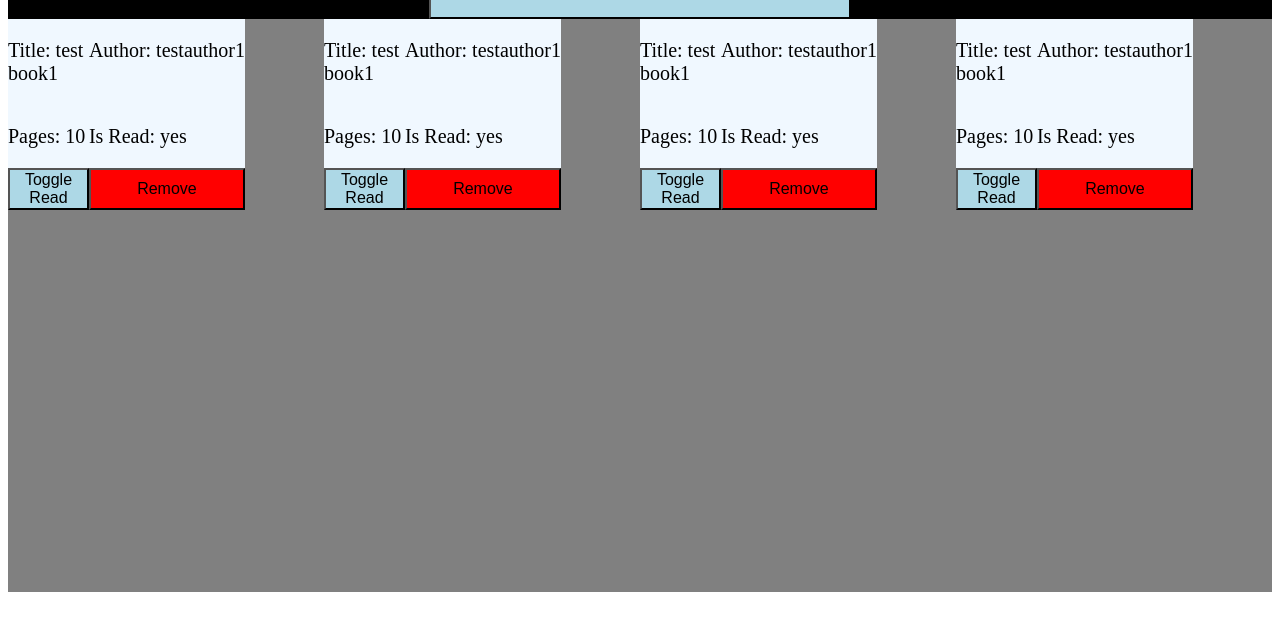
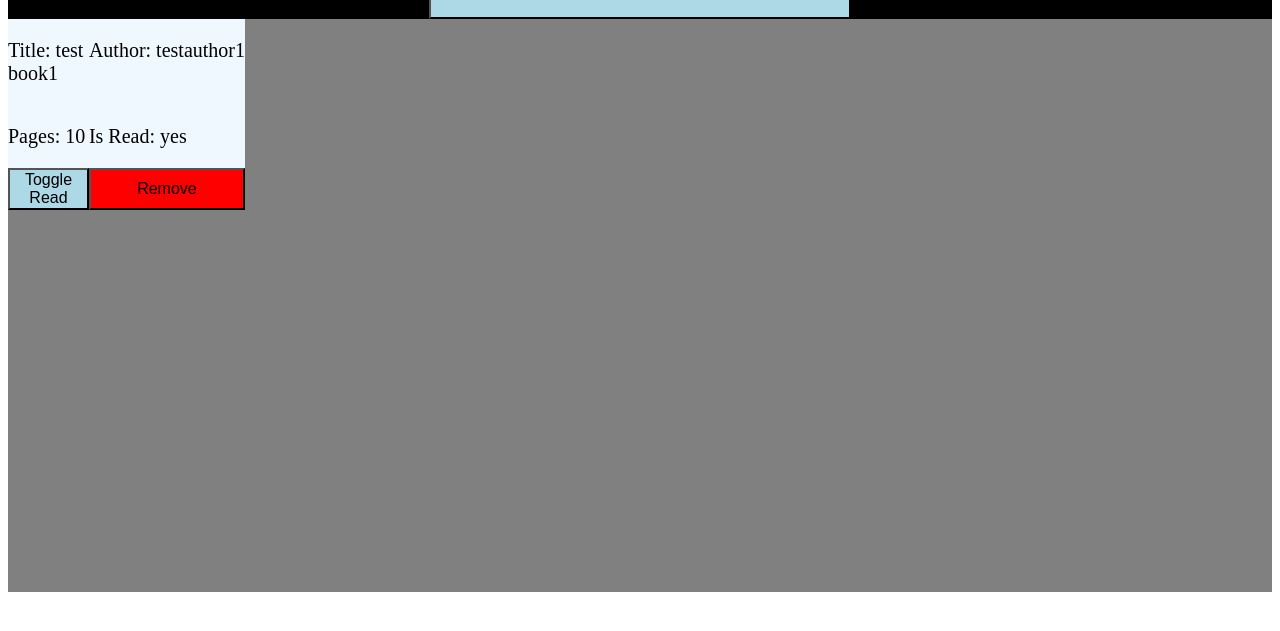
Before and after one commit to j37hr0/ToPLibrary, a plain HTML site: page index.html in a window 1280 px wide. Shown: the part 69-700 px from the top of the page. Drawn offline with Linux system fonts and the light colour scheme.

Commit message:
small touchup

```diff
--- a/index.html
+++ b/index.html
@@ -5,7 +5,7 @@
     <meta charset="UTF-8">
     <meta http-equiv="X-UA-Compatible" content="IE=edge">
     <meta name="viewport" content="width=device-width, initial-scale=1.0">
-    <title>Document</title>
+    <title>Jethro's Library</title>
 </head>
 <body>
     <div class="header">
--- a/script.js
+++ b/script.js
@@ -11,10 +11,14 @@ const bookPages = document.getElementById("pages")
 const bookIsRead = document.getElementById("isRead")
 
 
-let myLibrary = [{title: "test book1", author: "testauthor1", pages: 10, isRead: "yes"},
+let myLibrary = [{title: "test book1", author: "testauthor1", pages: 10, isRead: "yes"}];
+/*
+,
 {title: "test book1", author: "testauthor1", pages: 10, isRead: "yes"},
 {title: "test book1", author: "testauthor1", pages: 10, isRead: "yes"},
-{title: "test book1", author: "testauthor1", pages: 10, isRead: "yes"},];
+{title: "test book1", author: "testauthor1", pages: 10, isRead: "yes"}
+*/
+
 
 function createBook (title, author, nrPages, isRead) {
     this.title = title;
@@ -32,6 +36,7 @@ function createBook (title, author, nrPages, isRead) {
 function displayBooks(library){
 for (let i = 0; i < library.length; i++){
     let box = document.createElement("div");
+    box.setAttribute('id', `${i}`);
     let removebtn = document.createElement("button");
     let togglebtn = document.createElement("button");
     removebtn.innerHTML = "Remove";
@@ -64,13 +69,19 @@ submit.onclick = function (){
     let pages = bookPages.textContent;
     let read = bookIsRead.textContent;
     let newBook = createBook(title, author, pages, read);
-    myLibrary.push(newBook)
+    myLibrary.push(newBook);
+    displayBooks(myLibrary);
 }
 //TODO make remove button work, first add indexes to every card
 // removebtn.onclick = function () {
 
 // }
 
+
+//Toggle read button
+// togglebtn.onclick = function () {
+
+// }
 
 //Modal stuff
 window.onclick = function (e) {
```
